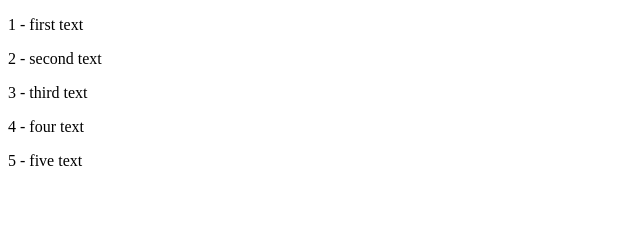
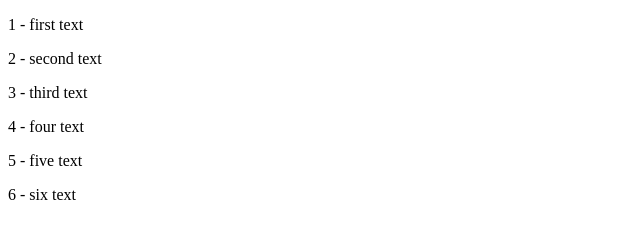
Before and after one commit to titibemo/gitgame, a plain HTML site: page index.html in a window 1280 px wide. Shown: the full height of the page, 0-640 px from the left. Drawn offline with Linux system fonts and the light colour scheme.

Commit message:
six text branche maria-dev

```diff
--- a/index.html
+++ b/index.html
@@ -17,5 +17,7 @@
 
     <p>5 - five text</p>
 
+    <p>6 - six text</p>
+
 </body>
 </html>
```
